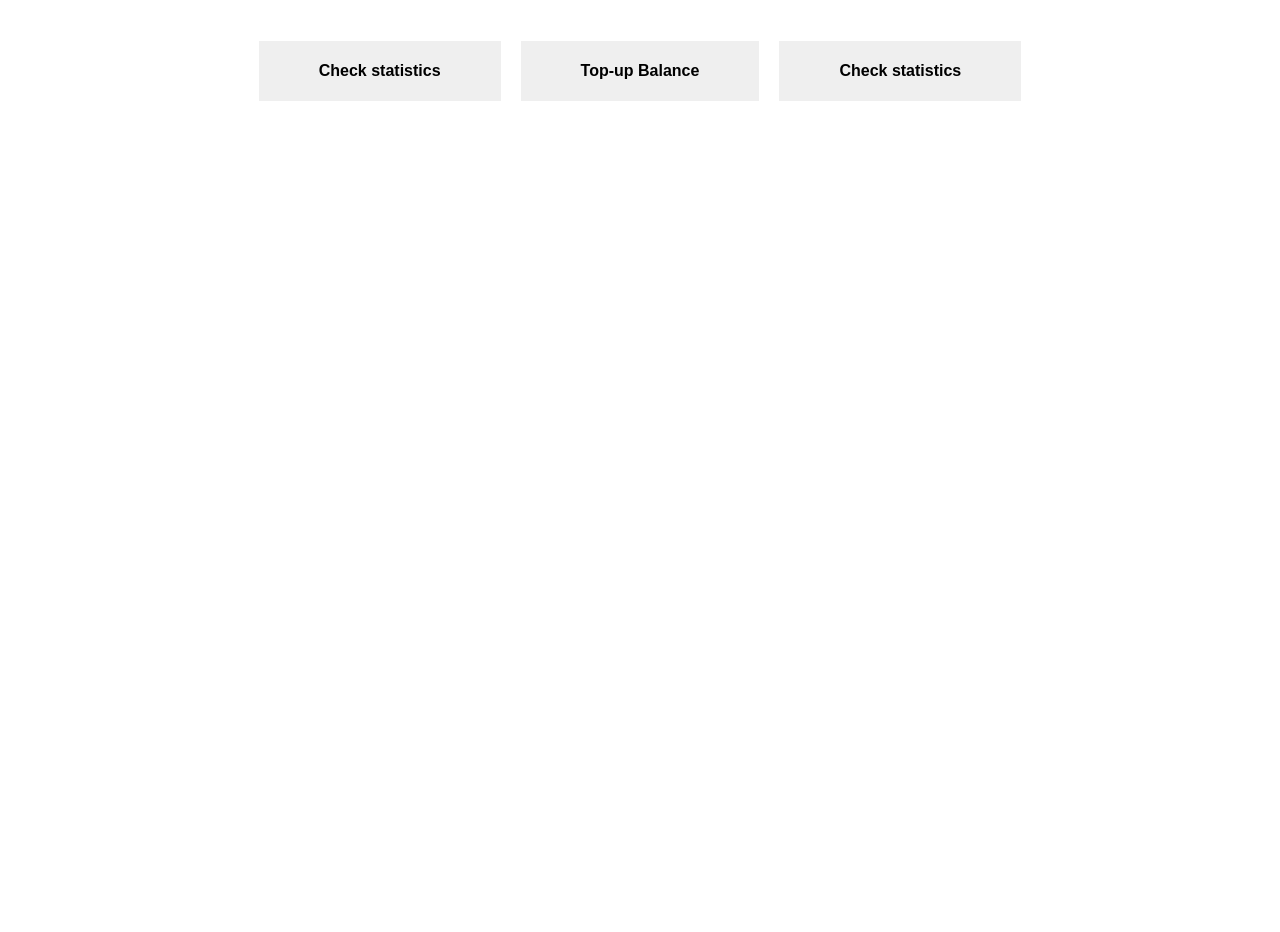
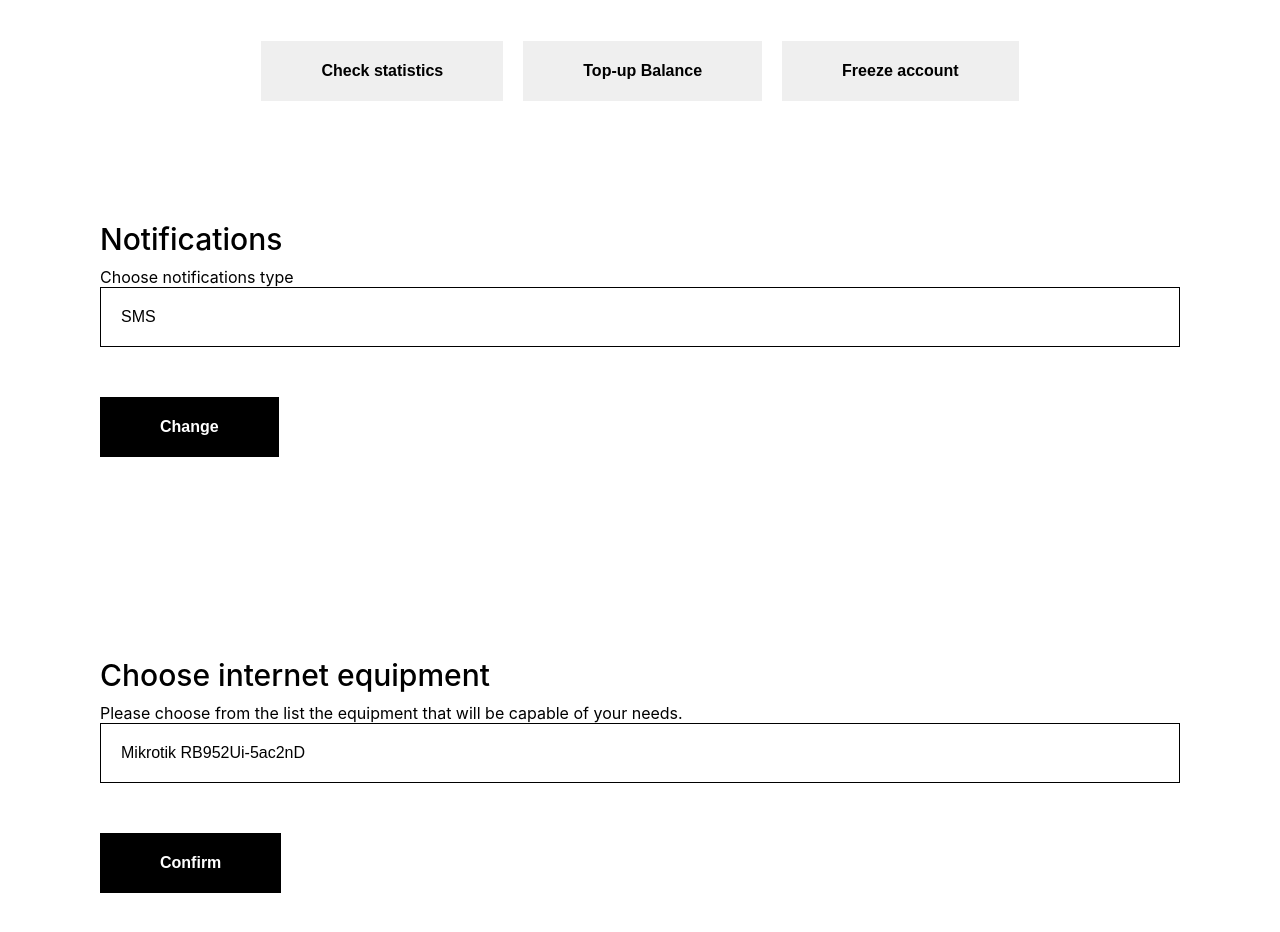
Before and after one commit to vlydik/diploma, a React (Create React App) app: page /profile in a window 1280 px wide. Shown: the part 960-1892 px from the top of the page. Before the commit the page ends 1081 px from the top, so only its background shows below. Built offline with nearby package versions, Linux system fonts and the light colour scheme; sample sign-in values are in the browser's storage.

Commit message:
Added some things into Profile
Notifications and Equipment change

```diff
--- a/src/components/UI/UserProfile/Controls/Controls.js
+++ b/src/components/UI/UserProfile/Controls/Controls.js
@@ -18,7 +18,7 @@ const Controls = () => {
                     Top-up Balance
                 </button>
                 <button className={classes.button}>
-                    Check statistics
+                    Freeze account
                 </button>
             </div>
         </div>
--- /dev/null
+++ b/src/components/UI/UserProfile/Equipment/Equipment.js
@@ -0,0 +1,21 @@
+import classes from "./Equipment.module.css";
+
+const Equipment = () => {
+    return(
+        <div className={classes.container}>
+            <div className={classes.wrapper}>
+                <form className={classes.form}>
+                    <h4>Choose internet equipment</h4>
+                    <a>Please choose from the list the equipment that will be capable of your needs.</a><br/>
+                    <select>
+                        <option value="Mikrotik RB952Ui-5ac2nD">Mikrotik RB952Ui-5ac2nD</option>
+                        <option value="Mikrotik RB2011UIAS-2HND-IN">Mikrotik RB2011UIAS-2HND-IN</option>
+                        <option value="Mikrotik RB760iGS HEX S SFP">Mikrotik RB760iGS HEX S SFP</option>
+                    </select>
+                    <button type='submit'>Confirm</button>
+                </form>
+            </div>
+        </div>
+    )
+}
+export default Equipment;
--- /dev/null
+++ b/src/components/UI/UserProfile/Equipment/Equipment.module.css
@@ -0,0 +1,50 @@
+.container{
+    background-color: white;
+    margin:0;
+    padding:100px;
+}
+.form h4{
+    margin:0;
+    padding:0;
+    font-size: 30px;
+    font-weight: 500;
+    padding-bottom: 10px;
+}
+.form a{
+    padding-bottom: 10px;
+}
+.form select{
+    color: #000000;
+    border: 1px solid #000000;
+    width: 100%;
+    box-sizing: border-box;
+    cursor: pointer;
+    height: 60px;
+    padding: 0 45px 0 20px;
+    font-size: 16px;
+    line-height: 1.33;
+    outline: 0;
+    border-radius: 0;
+    background: 0 0;
+    appearance: none;
+    margin-bottom:50px;
+}
+.form button{
+    text-align: center;
+    height: 60px;
+    border: 0 none;
+    font-size: 16px;
+    padding-left: 60px;
+    padding-right: 60px;
+    font-weight: 700;
+    white-space: nowrap;
+    background-image: none;
+    cursor: pointer;
+    margin: 0;
+    box-sizing: border-box;
+    outline: 0;
+    background: 0 0;
+    position: relative;
+    color: #ffffff;
+    background-color: #000000;
+}
--- /dev/null
+++ b/src/components/UI/UserProfile/Notifications/Notifications.js
@@ -0,0 +1,21 @@
+import classes from "./Notifications.module.css";
+
+
+const Notifications = () => {
+    return(
+        <div className={classes.container}>
+            <div className={classes.wrapper}>
+                <form className={classes.form}>
+                    <h4>Notifications</h4>
+                    <a>Choose notifications type</a><br/>
+                    <select>
+                        <option value="SMS">SMS</option>
+                        <option value="Phone call">Phone call</option>
+                    </select>
+                    <button type='submit'>Change</button>
+                </form>
+            </div>
+        </div>
+    )
+}
+export default Notifications
--- /dev/null
+++ b/src/components/UI/UserProfile/Notifications/Notifications.module.css
@@ -0,0 +1,50 @@
+.container{
+    background-color: white;
+    margin:0;
+    padding:100px;
+}
+.form h4{
+    margin:0;
+    padding:0;
+    font-size: 30px;
+    font-weight: 500;
+    padding-bottom: 10px;
+}
+.form a{
+    padding-bottom: 10px;
+}
+.form select{
+    color: #000000;
+    border: 1px solid #000000;
+    width: 100%;
+    box-sizing: border-box;
+    cursor: pointer;
+    height: 60px;
+    padding: 0 45px 0 20px;
+    font-size: 16px;
+    line-height: 1.33;
+    outline: 0;
+    border-radius: 0;
+    background: 0 0;
+    appearance: none;
+    margin-bottom:50px;
+}
+.form button{
+    text-align: center;
+    height: 60px;
+    border: 0 none;
+    font-size: 16px;
+    padding-left: 60px;
+    padding-right: 60px;
+    font-weight: 700;
+    white-space: nowrap;
+    background-image: none;
+    cursor: pointer;
+    margin: 0;
+    box-sizing: border-box;
+    outline: 0;
+    background: 0 0;
+    position: relative;
+    color: #ffffff;
+    background-color: #000000;
+}
--- a/src/components/UI/UserProfile/Profile/Profile.js
+++ b/src/components/UI/UserProfile/Profile/Profile.js
@@ -4,6 +4,8 @@ import Balance from "../Balance/Balance";
 import Tariffs from "../Tariffs/Tariffs";
 import Services from "../Services/Services";
 import Controls from "../Controls/Controls";
+import Notifications from "../Notifications/Notifications";
+import Equipment from "../Equipment/Equipment";
 
 const Profile = () => {
     return (
@@ -12,6 +14,8 @@ const Profile = () => {
         <Tariffs/>
         <Services/>
         <Controls/>
+        <Notifications/>
+        <Equipment/>
     </Fragment>
     );
 }
--- a/src/components/UI/UserProfile/Services/Services.module.css
+++ b/src/components/UI/UserProfile/Services/Services.module.css
@@ -38,7 +38,7 @@
     text-align: center;
     cursor: pointer;
     width: fit-content;
-    border-radius: 7px;
+    border-radius: 2px;
     font-size: 18px;
   }
 
--- a/src/components/UI/UserProfile/Tariffs/Tariffs.module.css
+++ b/src/components/UI/UserProfile/Tariffs/Tariffs.module.css
@@ -34,7 +34,7 @@
     text-align: center;
     cursor: pointer;
     width: fit-content;
-    border-radius: 7px;
+    border-radius: 2px;
     font-size: 18px;
   }
 
```
Also changed, not shown: src/components/UI/UserProfile/TopUp/Topup.js (added, +7 -0 lines), src/components/UI/UserProfile/TopUp/Topup.module.css (added).
